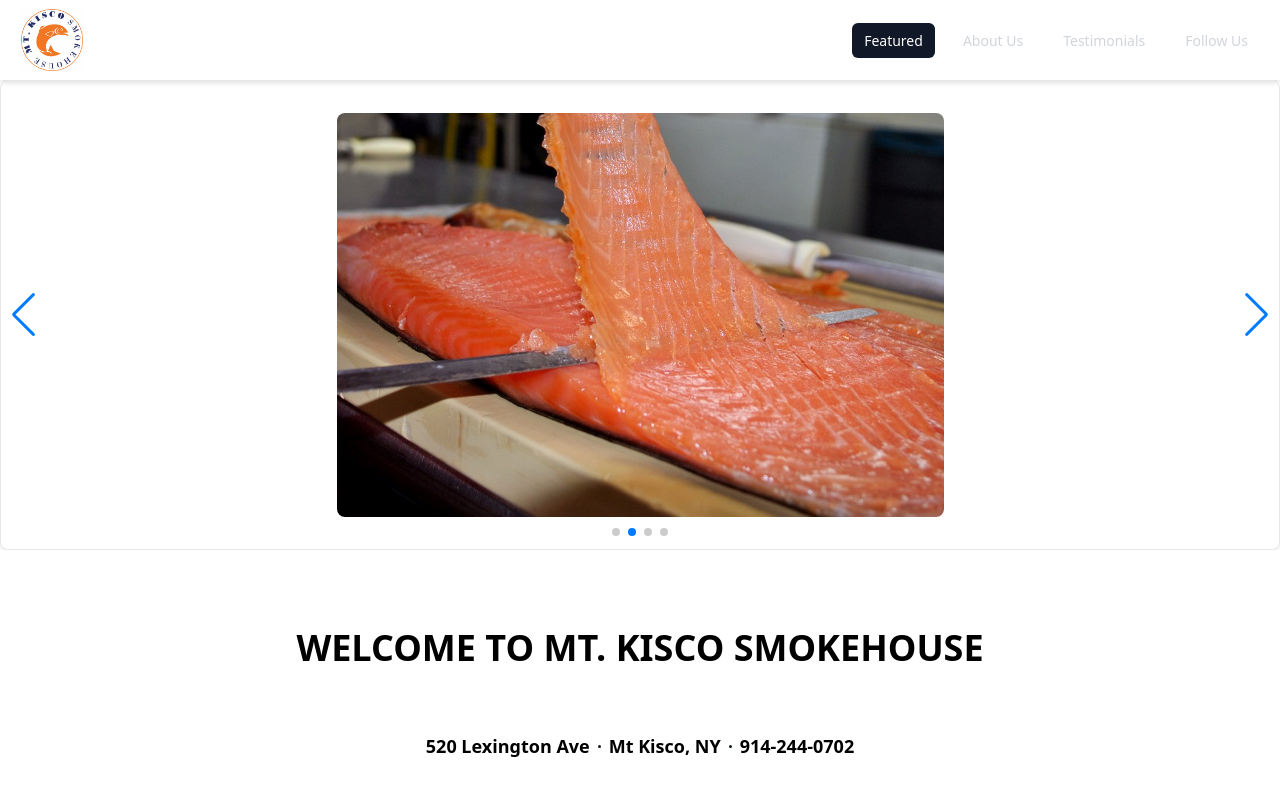
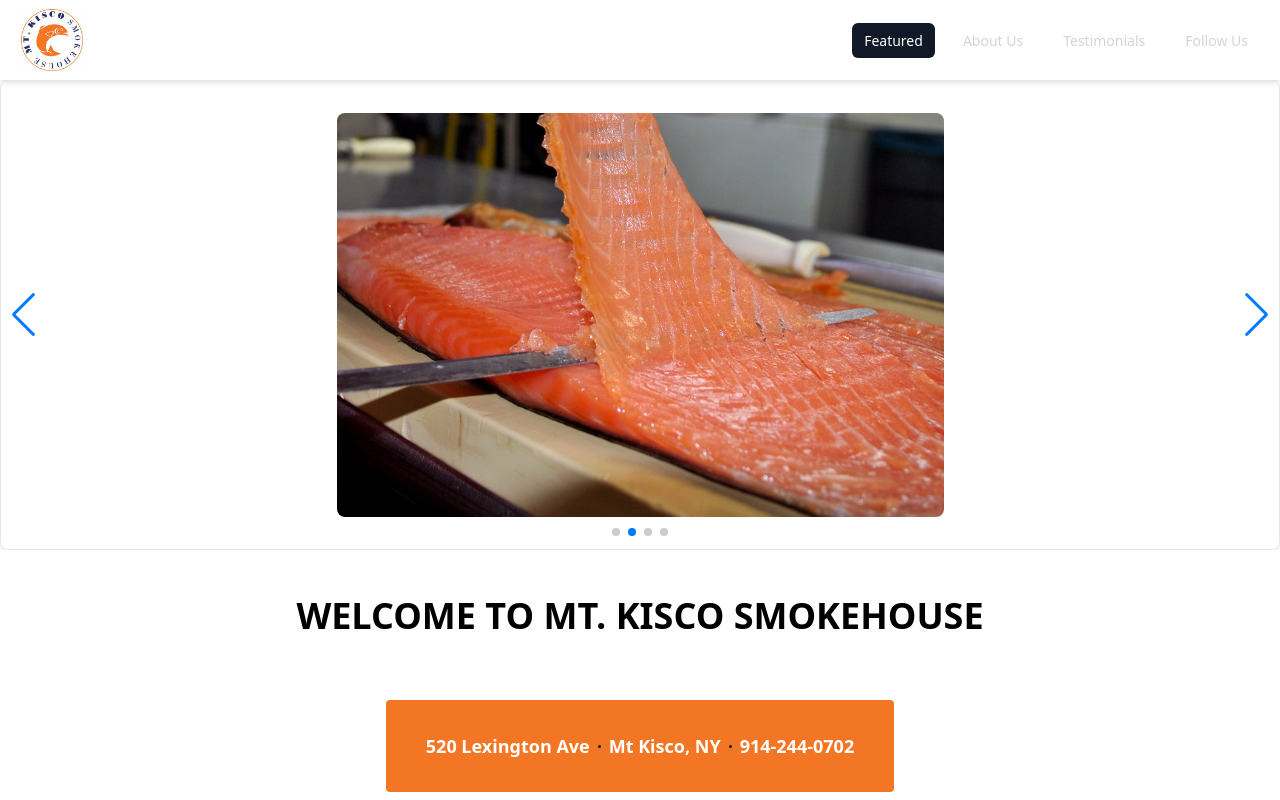
Before and after one commit to michael-carvajal/vite1, a React (Vite) app: page / in a window 1280 px wide. Shown: the top 800 px of the page. Built offline with nearby package versions, Linux system fonts and the light colour scheme.

Commit message:
about us style

```diff
--- a/src/Components/AboutUs.tsx
+++ b/src/Components/AboutUs.tsx
@@ -6,7 +6,7 @@ const AboutUs = () => {
       <h1 className="mb-10 text-center text-3xl font-bold md:mb-16 md:text-4xl">
         WELCOME TO MT. KISCO SMOKEHOUSE{" "}
       </h1>
-      <div className="flex flex-col items-center gap-2 font-semibold md:flex-row md:text-lg">
+      <div className="flex flex-col items-center gap-2 font-semibold md:flex-row md:text-lg py-8 px-10 rounded text-white bg-[#F37624]">
         <p>520 Lexington Ave</p>
         <svg
           viewBox="0 0 2 2"
```
